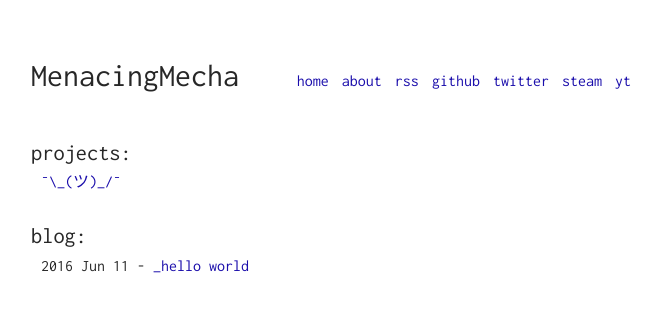
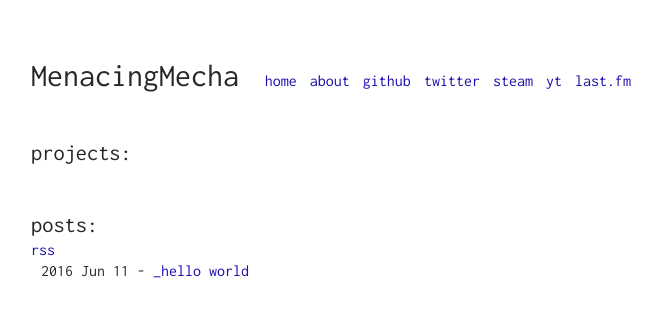
Before and after one commit to MenacingMecha/MenacingMecha.github.io-old, a Jekyll site: the page built from index.html, in a window 1280 px wide. Shown: the top 317 px of the page, without its empty margins (309-971 px from the left). Built offline with Jekyll 4.4.1, drawn with Linux system fonts in a browser that asks for light colours.

Commit message:
Removed joke project entry Moved RSS feed link to posts section Added Last.fm link Renamed "Blogs:" to "Posts:"

```diff
--- a/_config.yml
+++ b/_config.yml
@@ -2,7 +2,7 @@
 name: MenacingMecha
 description: Game Dev Student
 google_verification: null
-
+url: /
 
 # File management
 include: [".htaccess"]
--- a/_data/navigation.yml
+++ b/_data/navigation.yml
@@ -3,9 +3,6 @@
 
 - title: about
   url: /me
-
-- title: rss
-  url: /feed.xml
 
 - title: github
   url: https://github.com/menacingmecha
@@ -18,3 +15,6 @@
 
 - title: yt
   url: https://www.youtube.com/channel/UCfBdJP-T7eamU0piV29C4Ww
+
+- title: last.fm
+  url: http://www.last.fm/user/MenacingMecha
--- a/_data/projects.yml
+++ b/_data/projects.yml
@@ -1,4 +1,4 @@
 # Remove this joke entry when a real entry is made
-- name: ¯\_(ツ)_/¯
-  category: what
-  url: /
+- name:                           # title text
+  description:                    # text displayed underneath the title
+  url: /                          # / is root
--- a/index.html
+++ b/index.html
@@ -9,9 +9,7 @@ layout: default
     <ul>
         {% for projects in site.data.projects %}
         <li>
-            <!-- TODO: add icons and descriptions -->
-
-            <a href="{{ projects.url }}">{{ projects.name }}</a>
+            <a href="{{ projects.url }}"><h1>{{ projects.name }}</h1>{{ projects.description }}</a>
         </li>
         {% endfor %}
     </ul>
@@ -19,8 +17,9 @@ layout: default
 
 
 <div class="blog">
-    <h1>blog:</h1>
+    <h1>posts:</h1>
     <ul>
+        <a href = "/feed.xml">rss</a>
         {% for post in site.posts %}
         <li>
             <span class="date">{{ post.date | date: '%Y %b %d' }}</span> - <a href="{{ post.url }}">{{ post.title }}</a>
```
